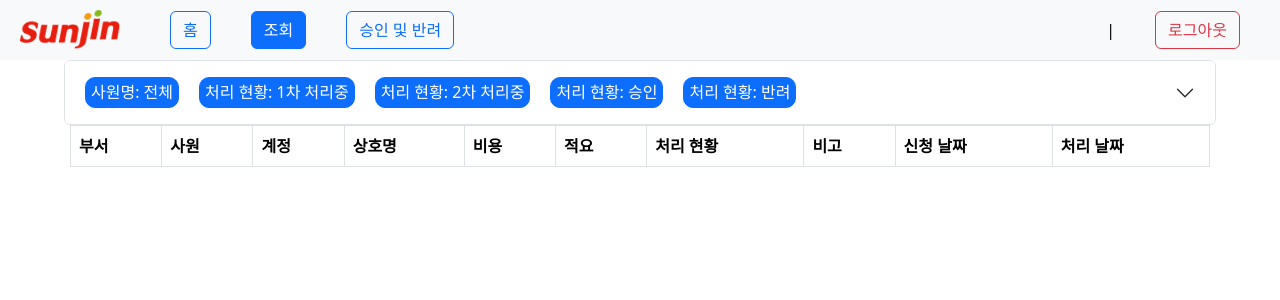
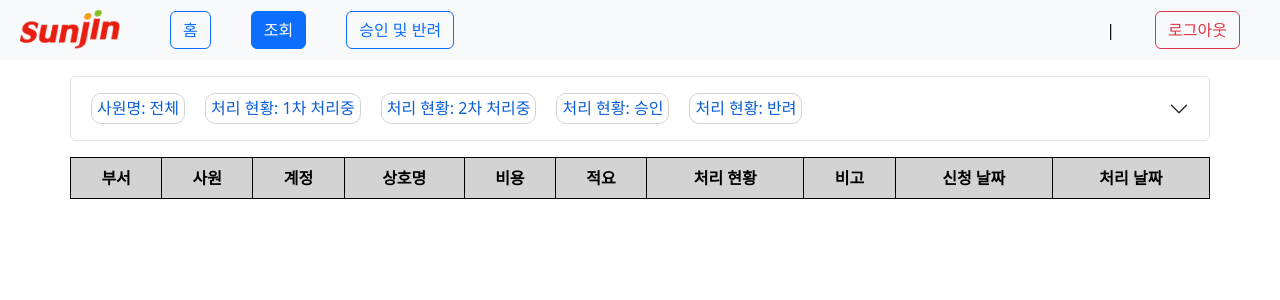
Before and after one commit to SunJinInternShip/DeptManagement_FrontEnd, a React (Create React App) app: page /search in a window 1280 px wide. Shown: the top 300 px of the page. Built offline with nearby package versions, Linux system fonts and the light colour scheme.

Commit message:
design: Search 디자인

```diff
--- a/src/pages/Search.tsx
+++ b/src/pages/Search.tsx
@@ -10,6 +10,7 @@ import qs from 'qs';
 import Accordion from 'react-bootstrap/Accordion';
 import InputGroup from 'react-bootstrap/InputGroup';
 import SearchModal from '../components/SearchModal';
+import styles from '../styles/Search.module.css'
 
 interface Requirement {
   userId: number;
@@ -342,19 +343,18 @@ export default function Search() {
   return (
     <div>
       {TopBar('search')}
-      <Accordion style={{ display: 'flex', justifyContent: 'center' }}>
-        <Accordion.Item eventKey='0' style={{width: '90%'}}>
+      <div className="container-fluid justify-content-center">
+        <Accordion className="container-sm p-0 py-3">
+          <Accordion.Item eventKey='0'>
             <Accordion.Header>
-            <span hidden={role !== "CENTERDIRECTOR" ? true : false}
-             style={{ border: '1px solid #0D6EFD', borderRadius: '10px', padding: '5px', marginRight: '20px', background: '#0D6EFD', color: '#FFFFFF' }}>
+              <span hidden={role !== "CENTERDIRECTOR" ? true : false} className={styles.tagspan}>
                 부서명: {requirement.deptName}
               </span>
-            <span hidden={role === "EMPLOYEE" ? true : false}
-             style={{ border: '1px solid #0D6EFD', borderRadius: '10px', padding: '5px', marginRight: '20px', background: '#0D6EFD', color: '#FFFFFF'  }}>
+              <span hidden={role === "EMPLOYEE" ? true : false} className={styles.tagspan}>
                 사원명: {requirement.userName}
               </span>
               {Object.entries(requirement.reqStatus).map(([k, v]) => (
-              <span key={k} style={{ border: '1px solid #0D6EFD', borderRadius: '10px', padding: '5px', marginRight: '20px', background: '#0D6EFD', color: '#FFFFFF'  }}>
+                <span key={k} className={styles.tagspan}>
                   처리 현황: {v.statusName}
                 </span>
               ))}
@@ -395,61 +395,61 @@ export default function Search() {
               </div>
             </Accordion.Body>
             <Accordion.Body>
-            <div>
-              <InputGroup>
+              <div className='d-flex justify-content-center'>
+                <InputGroup className='d-flex justify-content-center'>
                   <InputGroup.Text>처리 현황</InputGroup.Text>
-                <Button
-                 style={requirement.reqStatus.length === 4 ? {} : { background: '#FFFFFF', color: '#0D6EFD' }}
-                 onClick={() => {handleSelectStatus('전체')}}>전체</Button>
-                <Button
-                 style={requirement.reqStatus.filter(status => status.statusId === "first").length === 1 ? {} : { background: '#FFFFFF', color: '#0D6EFD'}}
-                 onClick={() => {handleSelectStatus('first 1차 처리중')}}>1차 처리중</Button>
-                <Button
-                 style={requirement.reqStatus.filter(status => status.statusId === "second").length === 1 ? {} : { background: '#FFFFFF', color: '#0D6EFD'}}
-                 onClick={() => {handleSelectStatus('second 2차 처리중')}}>2차 처리중</Button>
-                <Button
-                 style={requirement.reqStatus.filter(status => status.statusId === "approve").length === 1 ? {} : { background: '#FFFFFF', color: '#0D6EFD'}}
-                 onClick={() => {handleSelectStatus('approve 승인')}}>승인</Button>
-                <Button
-                 style={requirement.reqStatus.filter(status => status.statusId === "denied").length === 1 ? {} : { background: '#FFFFFF', color: '#0D6EFD'}}
-                 onClick={() => {handleSelectStatus('denied 반려')}}>반려</Button>
+                  <button
+                   className={requirement.reqStatus.length === 4 ? styles.selectedbtn : styles.unselectedbtn}
+                   onClick={() => {handleSelectStatus('전체')}}>전체</button>
+                  <button
+                   className={requirement.reqStatus.filter(status => status.statusId === "first").length === 1 ? styles.selectedbtn : styles.unselectedbtn}
+                   onClick={() => {handleSelectStatus('first 1차 처리중')}}>1차 처리중</button>
+                  <button
+                   className={requirement.reqStatus.filter(status => status.statusId === "second").length === 1 ? styles.selectedbtn : styles.unselectedbtn}
+                   onClick={() => {handleSelectStatus('second 2차 처리중')}}>2차 처리중</button>
+                  <button
+                   className={requirement.reqStatus.filter(status => status.statusId === "approve").length === 1 ? styles.selectedbtn : styles.unselectedbtn}
+                   onClick={() => {handleSelectStatus('approve 승인')}}>승인</button>
+                  <button
+                   className={requirement.reqStatus.filter(status => status.statusId === "denied").length === 1 ? styles.selectedbtn : styles.unselectedbtn}
+                   onClick={() => {handleSelectStatus('denied 반려')}}>반려</button>
                 </InputGroup>
               </div>
             </Accordion.Body>
             <Accordion.Body>
-            <Button onClick={searchToDB}>조회</Button>
+              <Button onClick={searchToDB} className="container-sm">조회</Button>
             </Accordion.Body>
           </Accordion.Item>
         </Accordion>
-      <div style={{ display: 'flex', justifyContent: 'center' }}>
+        <div className={styles.divtable}>
           <Table bordered hover className="container-sm">
-          <thead>
+            <thead className={styles.tablehead}>
               <tr>
-              <th>부서</th>
-              <th>사원</th>
-              <th>계정</th>
-              <th>상호명</th>
-              <th>비용</th>
-              <th>적요</th>
-              <th>처리 현황</th>
-              <th>비고</th>
-              <th>신청 날짜</th>
-              <th>처리 날짜</th>
+                <th className={styles.th}>부서</th>
+                <th className={styles.th}>사원</th>
+                <th className={styles.th}>계정</th>
+                <th className={styles.th}>상호명</th>
+                <th className={styles.th}>비용</th>
+                <th className={styles.th}>적요</th>
+                <th className={styles.th}>처리 현황</th>
+                <th className={styles.th}>비고</th>
+                <th className={styles.th}>신청 날짜</th>
+                <th className={styles.th}>처리 날짜</th>
               </tr>
             </thead>
             <tbody>
               {Object.entries(orderData).reverse().map(([k,v]) => (
                 <tr key={k} onClick={() => handleClick(v)}>
-                <td>{v.applicantDeptName}</td>
-                <td>{v.applicant}</td>
-                <td>{v.productType}</td>
-                <td>{v.storeName}</td>
-                <td>{v.totalPrice}</td>
-                <td>{v.description}</td>
-                <td>{v.orderStatus}</td>
-                <td>{v.deniedDescription}</td>
-                <td>{v.createdAt}</td>
-                <td>{v.procDate}</td>
+                  <td className={styles.td}>{v.applicantDeptName}</td>
+                  <td className={styles.td}>{v.applicant}</td>
+                  <td className={styles.td}>{v.productType}</td>
+                  <td className={styles.td}>{v.storeName}</td>
+                  <td className={styles.td}>{v.totalPrice}</td>
+                  <td className={styles.td}>{v.description}</td>
+                  <td className={styles.td}>{v.orderStatus}</td>
+                  <td className={styles.td}>{v.deniedDescription}</td>
+                  <td className={styles.td}>{v.createdAt}</td>
+                  <td className={styles.td}>{v.procDate}</td>
                 </tr>
               ))}
             </tbody>
@@ -458,5 +458,6 @@ export default function Search() {
           {LoadingSpinner(spinnerShow)}
         </div>
       </div>
+    </div>
   );
 }
--- /dev/null
+++ b/src/styles/Search.module.css
@@ -0,0 +1,49 @@
+.tagspan {
+  border: 1px solid lightgray;
+  border-radius: 10px;
+  padding: 5px;
+  margin-right: 20px;
+  background-color: #FFFFFF;
+  color: #0B5ED7;
+}
+
+.selectedbtn {
+  background-color: #0D6EFD;
+  color: #FFFFFF;
+  border: 1px solid #0D6EFD;
+  border-radius: 5px;
+}
+
+.unselectedbtn {
+  background-color: #FFFFFF;
+  color: black;
+  border: 1px solid lightgray;
+  border-radius: 5px;
+}
+
+.searchbtn {
+  display: flex;
+  justify-self: center;
+}
+
+.divtable {
+  display: flex;
+  justify-content: center;
+}
+
+.th {
+  text-align: center;
+}
+
+.tablehead .th {
+  border: 1px solid black;
+  background-color: lightgray;
+}
+
+.td {
+  text-align: center;
+}
+
+.td:hover {
+  cursor: pointer;
+}
```
Lines whose indentation alone changed are shown as unchanged.
